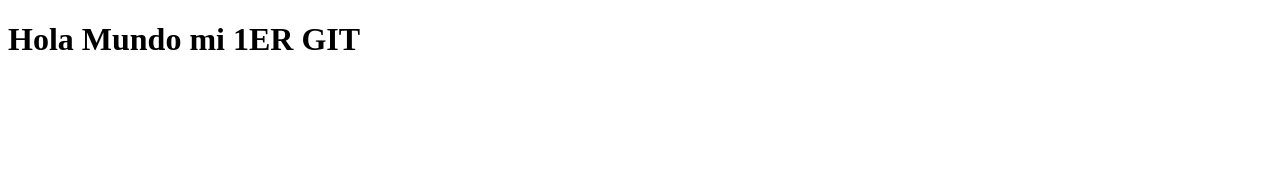
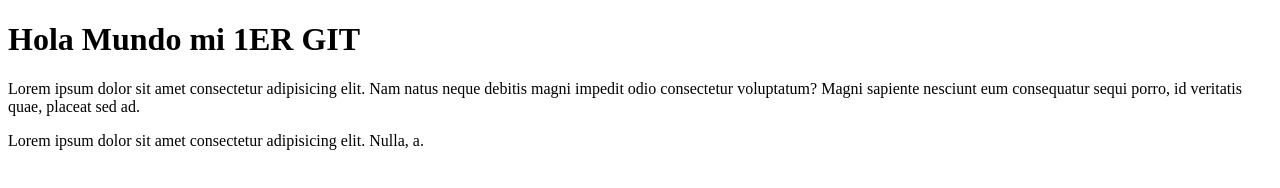
Before and after one commit to binuelo/binuelo, a plain HTML site: page index.html in a window 1280 px wide. Drawn offline with Linux system fonts and the light colour scheme.

Commit message:
cambios index.html

```diff
--- a/index.html
+++ b/index.html
@@ -8,5 +8,7 @@
 </head>
 <body>
     <h1>Hola Mundo mi 1ER GIT</h1>
+    <section>Lorem ipsum dolor sit amet consectetur adipisicing elit. Nam natus neque debitis magni impedit odio consectetur voluptatum? Magni sapiente nesciunt eum consequatur sequi porro, id veritatis quae, placeat sed ad.</section>
+    <p>Lorem ipsum dolor sit amet consectetur adipisicing elit. Nulla, a.</p>
 </body>
 </html>
```
